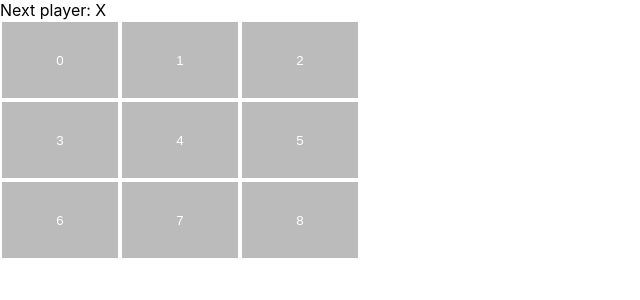
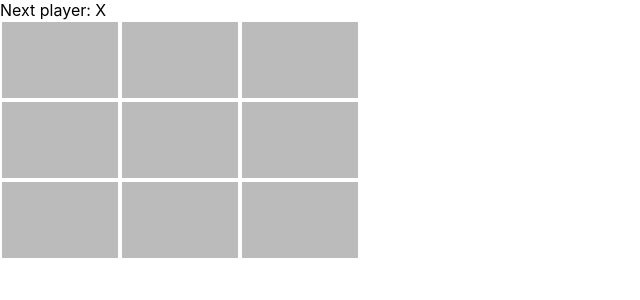
Before and after one commit to HiraokaTakuya/tauri-react-tutorial, a React (Create React App) app: page / in a window 1280 px wide. Shown: the top 300 px of the page, without its empty margins (0-640 px from the left). Built offline with nearby package versions, Linux system fonts and the light colour scheme.

Commit message:
on click set string.

```diff
--- a/src/App.tsx
+++ b/src/App.tsx
@@ -19,8 +19,8 @@
   }
   render() {
     return (
-      <button className="square" onClick={() => { console.log('click'); }}>
-        {this.props.value}
+      <button className="square" onClick={() => { this.setState({value: 'X'}); }}>
+        {this.state.value}
       </button>
     );
   }
```
